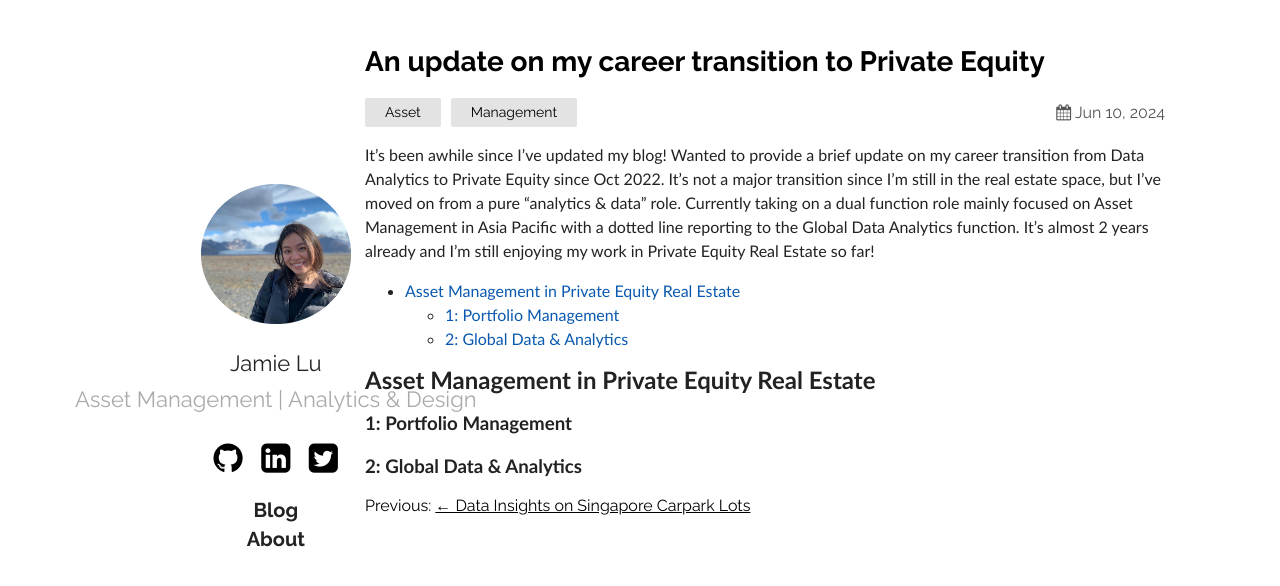
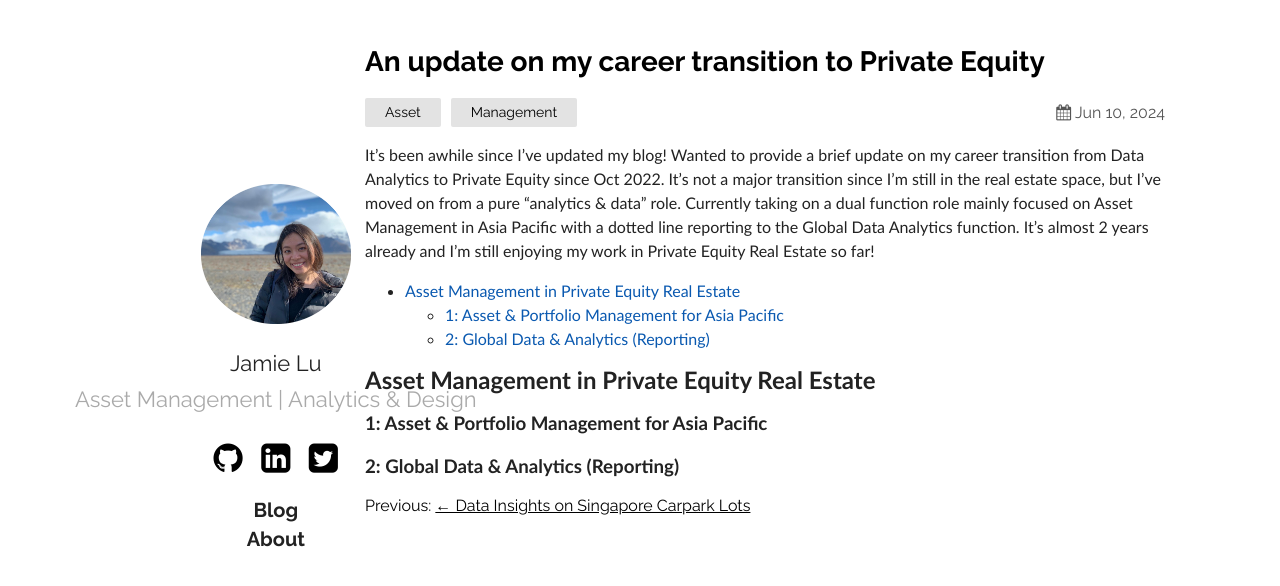
Before and after one commit to jamieqianhui/jamieqianhui.github.io, a Jekyll site: the page built from _posts/2024-06-11-An-update-of-my-career-transition-to-private-equity.markdown, in a window 1280 px wide. Shown: the top 586 px of the page. Built offline with Jekyll 4.4.1, drawn with Linux system fonts in a browser that asks for light colours.

Commit message:
Update 2024-06-11-An-update-of-my-career-transition-to-private-equity.markdown

```diff
--- a/_posts/2024-06-11-An-update-of-my-career-transition-to-private-equity.markdown
+++ b/_posts/2024-06-11-An-update-of-my-career-transition-to-private-equity.markdown
@@ -14,7 +14,7 @@ It's been awhile since I've updated my blog! Wanted to provide a brief update on
 ## Asset Management in Private Equity Real Estate
 
 
-### 1: Portfolio Management
+### 1: Asset & Portfolio Management for Asia Pacific
 
 
-### 2: Global Data & Analytics
+### 2: Global Data & Analytics (Reporting)
```
